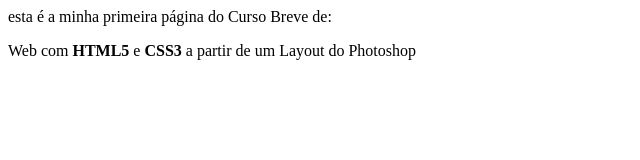
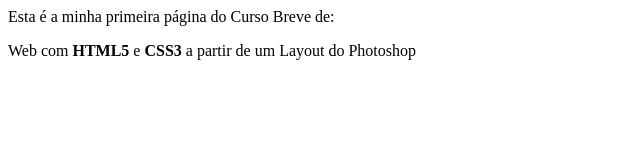
Before and after one commit to FilipeMGaspar/IPCB-HTML5_CSS3-cursos-breves, a plain HTML site: page paginaweb/index.html in a window 1280 px wide. Shown: the full height of the page, 0-640 px from the left. Drawn offline with Linux system fonts and the light colour scheme.

Commit message:
HTML + CSS - IPCB

```diff
--- a/paginaweb/index.html
+++ b/paginaweb/index.html
@@ -1,3 +1,3 @@
-<p>esta é a minha primeira página do Curso Breve de:</p>
+<p>Esta é a minha primeira página do Curso Breve de:</p>
 
 <p> Web com <strong>HTML5</strong> e <strong>CSS3</strong> a partir de um Layout do Photoshop</p>
```
